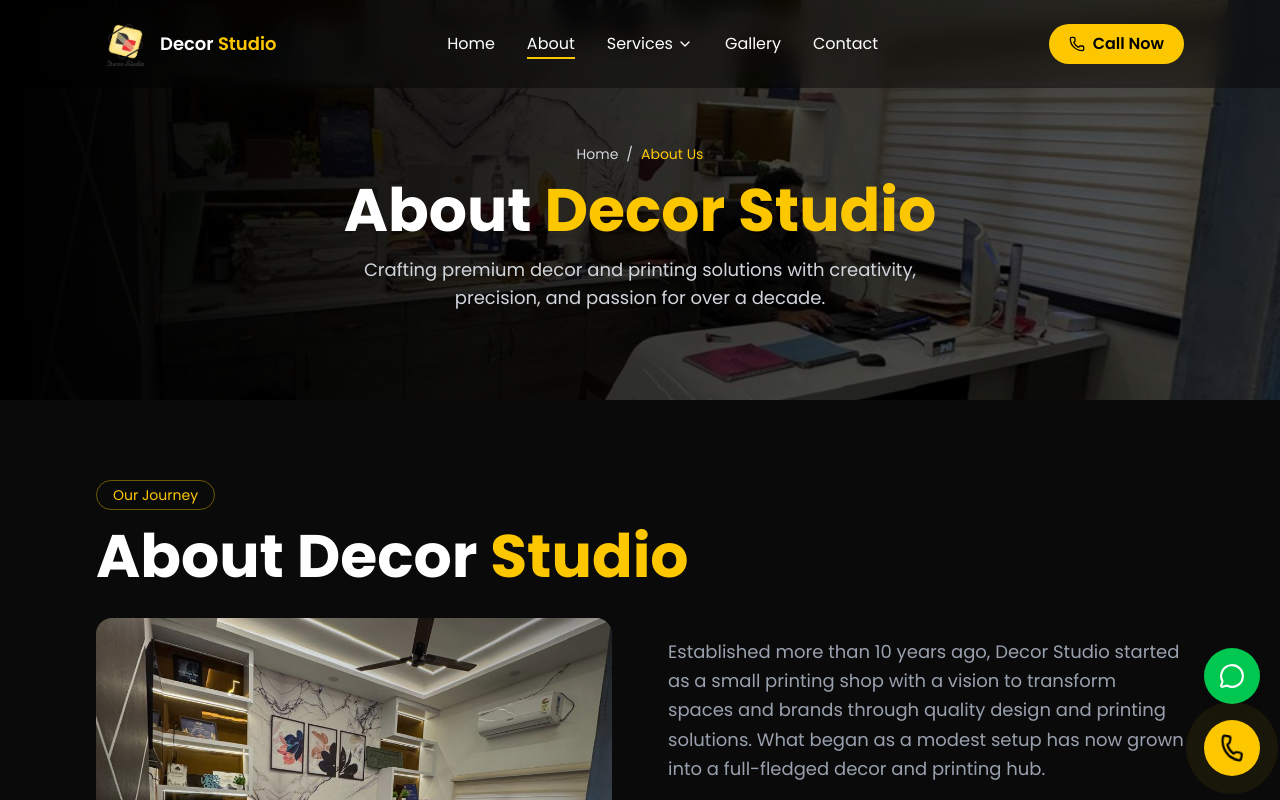
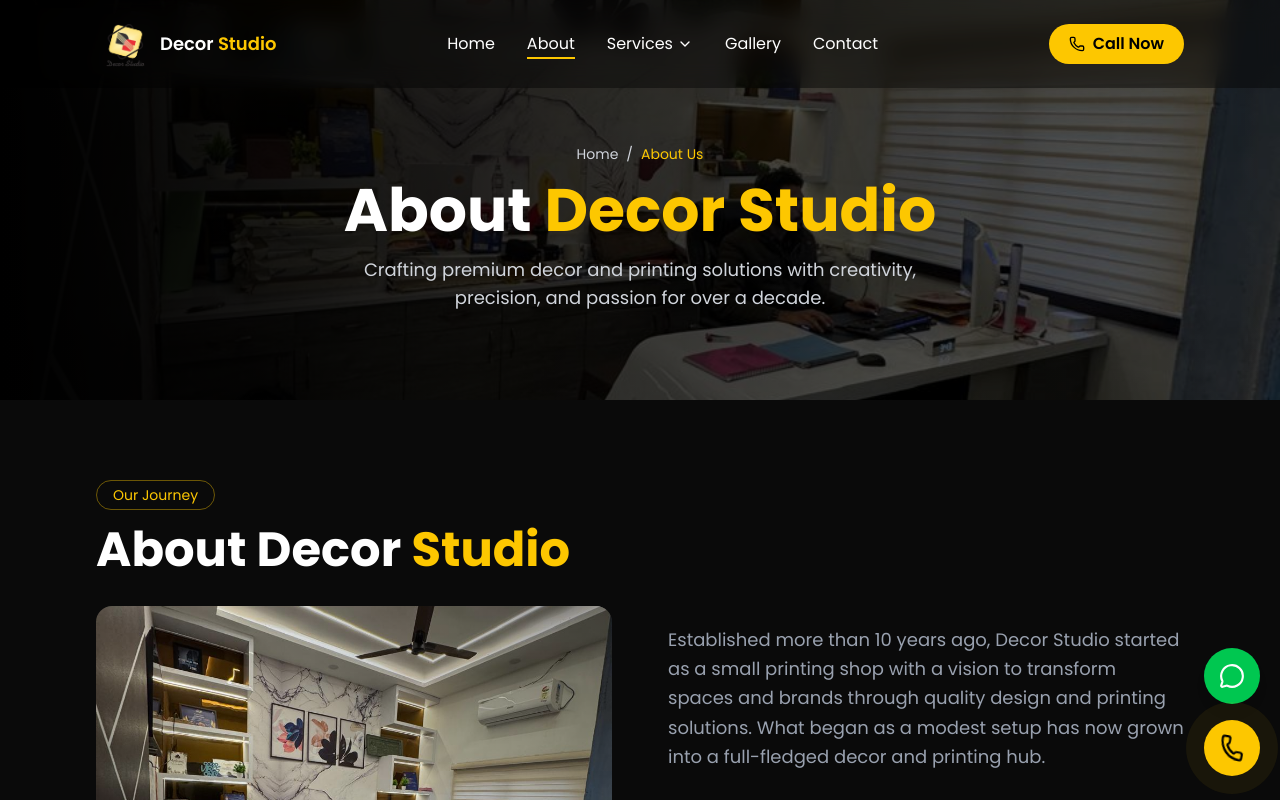
Before and after one commit to jasvindersingh01/decorstudio, a React (Vite) app: page /about in a window 1280 px wide. Shown: the top 800 px of the page. Built offline with nearby package versions, Linux system fonts and the light colour scheme.

Commit message:
Update seo

```diff
--- a/src/pages/AboutPage.jsx
+++ b/src/pages/AboutPage.jsx
@@ -69,9 +69,9 @@
             <span className="inline-block mb-4 border border-yellow-400/40 text-yellow-400 px-4 py-1 rounded-full text-sm">
               Our Journey
             </span>
-            <h1 className="text-4xl md:text-6xl font-bold mb-8">
+            <h2 className="text-3xl md:text-5xl font-bold mb-8">
               About Decor <span className="text-yellow-400">Studio</span>
-            </h1>
+            </h2>
 
             <div className="grid grid-cols-1 lg:grid-cols-2 gap-14 items-center">
               <div className="relative rounded-2xl overflow-hidden h-[450px]">
--- a/src/pages/ContactPage.jsx
+++ b/src/pages/ContactPage.jsx
@@ -77,9 +77,9 @@
                 <section className="pt-12 pb-4 text-center">
                     <motion.div
                         {...fadeInLeft}>
-                        <h1 className="text-3xl md:text-4xl lg:text-5xl font-bold mb-6">
+                        <h2 className="text-3xl md:text-4xl lg:text-5xl font-bold mb-6">
                             Get In <span className="text-yellow-400">Touch</span>
-                        </h1>
+                        </h2>
                     </motion.div>
                 </section>
 
```
